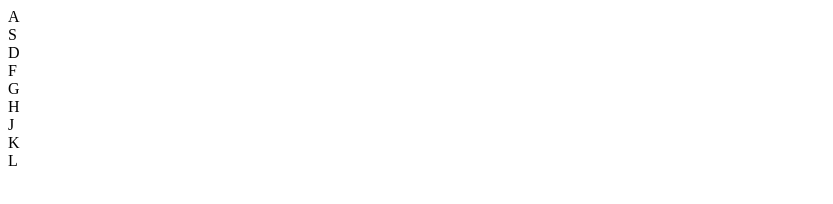
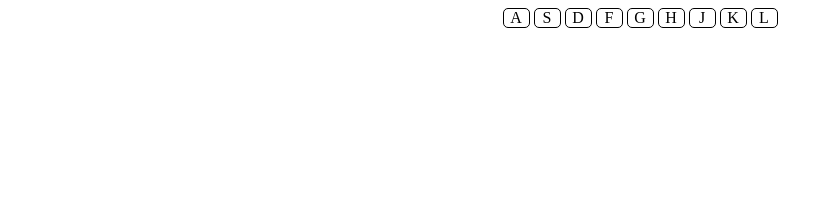
Before and after one commit to elliotkim916/JavaScript_Drum_Kit, a plain HTML site: page index.html in a window 1280 px wide. Shown: the whole page, without its empty margins (0-833 px from the left). Drawn offline with Linux system fonts and the light colour scheme.

Commit message:
Added styling to key elements

```diff
--- a/index.css
+++ b/index.css
@@ -3,3 +3,22 @@ body {
   -moz-box-sizing: border-box;
   -webkit-box-sizing: border-box;
 }
+
+.playing {
+  transform: scale(1.1);
+  border-color: #ffc600;
+  box-shadow: 0 0 10px #ffc600;
+}
+
+.keys {
+  text-align: center;
+}
+
+.key {
+  border: 1px solid black;
+  display: inline-block;
+  width: 25px;
+  text-align: center;
+  border-radius: 5px;
+  transition: all .08s;
+}
```
